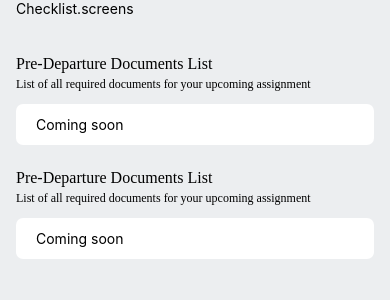
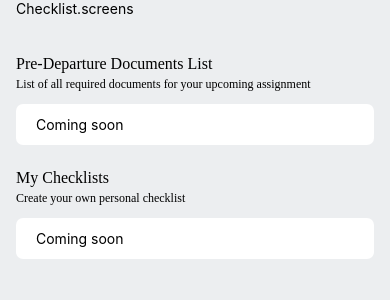
Before and after one commit to himanshuShekharRN/checklist, a React Native app: screen / in a window 390 px wide. Shown: the top 300 px of the page. Built offline with nearby package versions, Linux system fonts and the light colour scheme.

Commit message:
Added MyCheckList Component

```diff
--- /dev/null
+++ b/src/component/myChecklist/MyCheckList.tsx
@@ -0,0 +1,20 @@
+import React, {useCallback} from 'react';
+import {Text} from 'react-native';
+import {Title} from '../title';
+import {Card} from '../cards';
+
+export const MyCheckList: React.FC = () => {
+  const onPressHandler = useCallback(() => console.log('Hi'), []);
+
+  return (
+    <>
+      <Title
+        title="My Checklists"
+        subTitle="Create your own personal checklist"
+      />
+      <Card onPressHandler={onPressHandler}>
+        <Text>Coming soon</Text>
+      </Card>
+    </>
+  );
+};
--- /dev/null
+++ b/src/component/myChecklist/index.ts
@@ -0,0 +1,3 @@
+import {MyCheckList} from './MyCheckList';
+
+export {MyCheckList};
--- a/src/component/preDepartureList/index.ts
+++ b/src/component/preDepartureList/index.ts
@@ -0,0 +1,3 @@
+import {PreDepartureList} from './PreDepartureList';
+
+export {PreDepartureList};
--- a/src/screen/checklist/Checklist.screen.tsx
+++ b/src/screen/checklist/Checklist.screen.tsx
@@ -2,8 +2,9 @@ import React from 'react';
 import {SafeAreaView, Text, View} from 'react-native';
 
 import {styles} from './Checklist.style';
-import {PreDepartureList} from '../../component/preDepartureList/PreDepartureList';
+import {PreDepartureList} from '../../component/preDepartureList';
 import {Space} from '../../component/space';
+import {MyCheckList} from '../../component/myChecklist';
 
 export const Checklist = () => {
   return (
@@ -13,7 +14,7 @@ export const Checklist = () => {
         <Space height={38} />
         <PreDepartureList />
         <Space height={24} />
-        <PreDepartureList />
+        <MyCheckList />
       </View>
     </SafeAreaView>
   );
```
Also changed, not shown: src/component/myChecklist/MyCheckList.style.ts (added), src/component/myChecklist/MyCheckList.type.ts (added).
